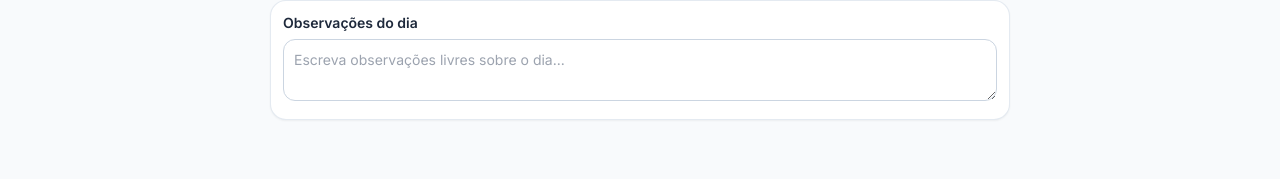
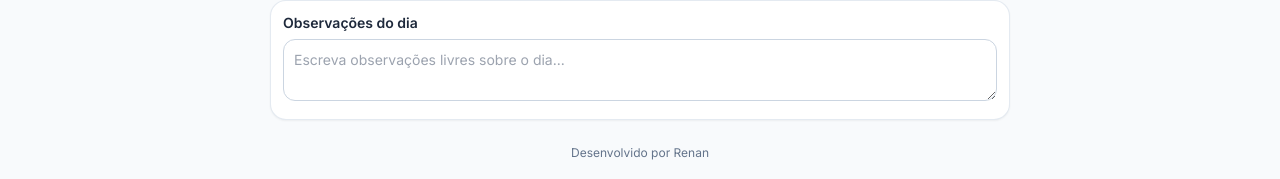
Before and after one commit to renanleosantos/rotina, a plain HTML site: page index.html in a window 1280 px wide. Shown: the part 813-992 px from the top of the page. Before the commit the page ends 945 px from the top, so only its background shows below. Drawn offline with nearby package versions, Linux system fonts and the light colour scheme.

Commit message:
Update index.html

```diff
--- a/index.html
+++ b/index.html
@@ -42,6 +42,13 @@
     .scroll-suave::-webkit-scrollbar-thumb {
       background: #cbd5e1;
       border-radius: 9999px;
+    }
+    /* Rodapé estático no fim do fluxo normal da página */
+    .rodape-estatico {
+      text-align: center;
+      font-size: 0.75rem;
+      color: #64748b;
+      padding: 0.75rem 1rem 1.25rem;
     }
   </style>
 </head>
@@ -320,7 +327,7 @@
       </div>
     </section>
   </main>
-
+<footer class="rodape-estatico">Desenvolvido por Renan</footer>
   <script>
     // =========================================================================
     // CONFIGURAÇÃO INICIAL, PERFIS E ROTINAS BASE
```
